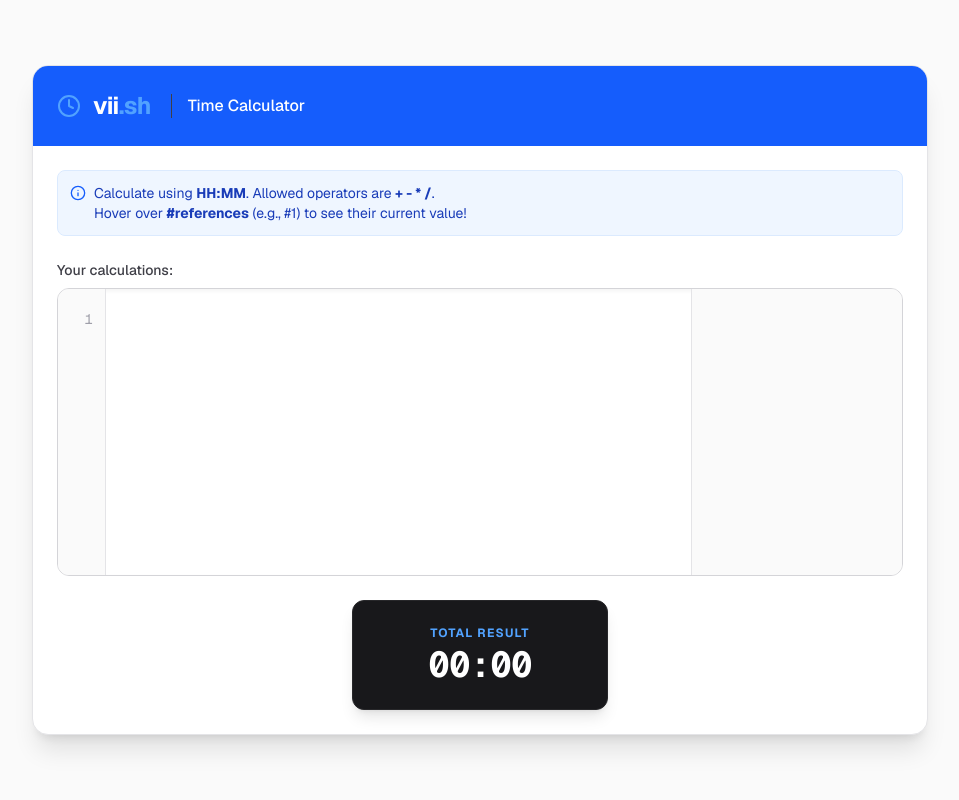
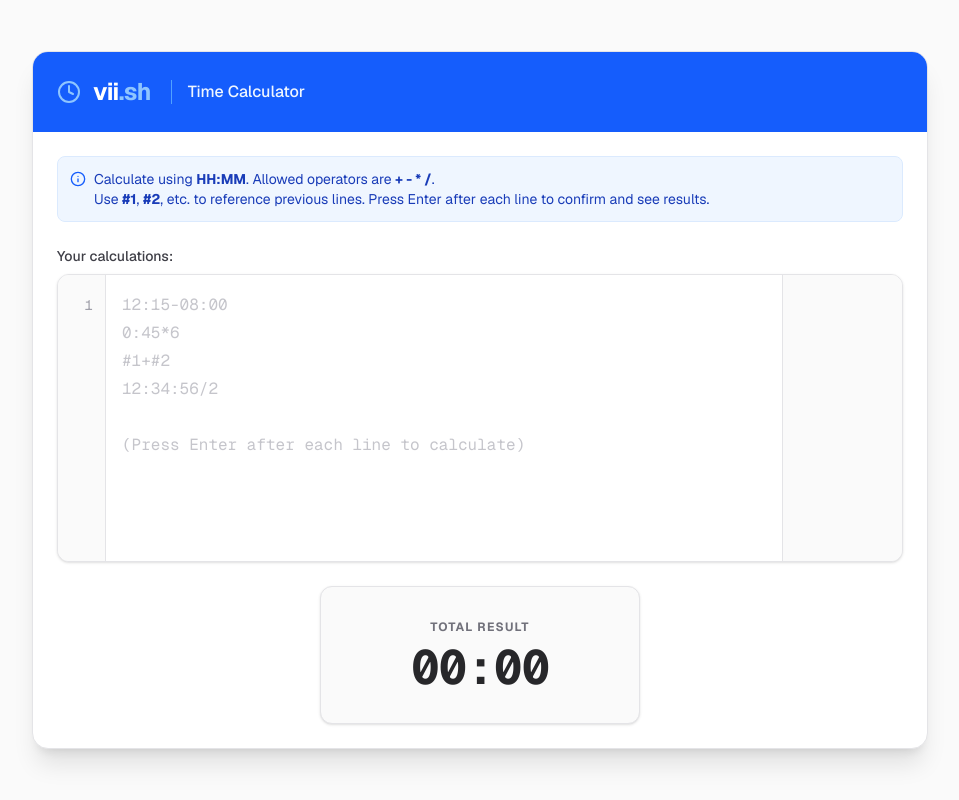
Before and after one commit to lorenzboss/vii-calculator, a Next.js app: page / in a window 1280 px wide. Shown: the whole page, without its empty margins (160-1119 px from the left). Built offline with nearby package versions, Linux system fonts and the light colour scheme.

Commit message:
Add tooltip functionality and improve styling for better user experience

```diff
--- a/app/page.tsx
+++ b/app/page.tsx
@@ -1,6 +1,6 @@
 "use client";
 
-import { AlertTriangle, Clock, Info } from "lucide-react";
+import { Clock, Info } from "lucide-react";
 import React, { useEffect, useRef, useState } from "react";
 
 type Computed = { type: "TIME" | "SCALAR"; val: number; str?: string };
@@ -327,6 +327,32 @@ export default function App(): React.ReactElement {
     setTooltip((prev) => ({ ...prev, show: false }));
   };
 
+  const handleContainerMouseMove = (e: React.MouseEvent<HTMLDivElement>) => {
+    if ((e.target as HTMLElement).tagName === "SPAN") return;
+    const rect = e.currentTarget.getBoundingClientRect();
+    const y = e.clientY - rect.top;
+    const scrollTop = bgRef.current?.scrollTop || 0;
+    const totalY = y + scrollTop;
+    const lineIndex = Math.floor((totalY - 16) / 28);
+
+    const linesCount = inputText.split("\n").length;
+    if (lineIndex >= 0 && lineIndex < linesCount) {
+      const hasError = committedLines.has(lineIndex) && errors[lineIndex];
+      if (hasError) {
+        setTooltip({
+          show: true,
+          text: errors[lineIndex],
+          x: e.clientX,
+          y: e.clientY,
+        });
+        return;
+      }
+    }
+    setTooltip((prev) =>
+      prev.show ? { show: false, text: "", x: 0, y: 0 } : prev,
+    );
+  };
+
   const renderHighlightedLine = (line: string): React.ReactNode => {
     if (!line) return null;
     const regex =
@@ -339,7 +365,7 @@ export default function App(): React.ReactElement {
       // Time (dunkleres Blau)
       if (part.match(/^\d{1,5}[:.]\d{2}(?:[:.]\d{2})?$/)) {
         return (
-          <span key={j} className="text-blue-700 font-medium">
+          <span key={j} className="text-blue-600 font-medium">
             {part}
           </span>
         );
@@ -362,7 +388,7 @@ export default function App(): React.ReactElement {
         return (
           <span
             key={j}
-            className="text-purple-700 font-medium border-b border-dashed border-purple-400 cursor-help pointer-events-auto"
+            className="text-zinc-600 font-medium border-b border-dashed border-zinc-400 cursor-help pointer-events-auto"
             onMouseEnter={(e) =>
               setTooltip({
                 show: true,
@@ -401,7 +427,7 @@ export default function App(): React.ReactElement {
       // Scalar Numbers (dunkleres Smaragdgrün)
       if (part.match(/^\d+(?:[.,]\d+)?$/)) {
         return (
-          <span key={j} className="text-emerald-700 font-medium">
+          <span key={j} className="text-zinc-600 font-medium">
             {part}
           </span>
         );
@@ -426,11 +452,11 @@ export default function App(): React.ReactElement {
       <div className="w-full max-w-4xl bg-white rounded-2xl shadow-xl overflow-hidden border border-zinc-200">
         {/* Header */}
         <div className="bg-blue-600 p-6 text-white flex items-center space-x-3">
-          <Clock className="w-6 h-6 text-blue-400" />
+          <Clock className="w-6 h-6 text-blue-300" />
           <h1 className="text-2xl font-bold tracking-tight">
-            vii<span className="text-blue-400">.sh</span>
+            vii<span className="text-blue-300">.sh</span>
           </h1>
-          <span className=" font-medium ml-2 border-l border-zinc-700 pl-4">
+          <span className="font-medium ml-2 border-l border-blue-400 pl-4 text-blue-50">
             Time Calculator
           </span>
         </div>
@@ -442,8 +468,9 @@ export default function App(): React.ReactElement {
             <p>
               Calculate using <strong>HH:MM</strong>. Allowed operators are{" "}
               <strong>+ - * /</strong>. <br />
-              Hover over <strong>#references</strong> (e.g., #1) to see their
-              current value!
+              Use <strong>#1</strong>, <strong>#2</strong>, etc. to reference
+              previous lines. Press Enter after each line to confirm and see
+              results.
             </p>
           </div>
 
@@ -454,7 +481,15 @@ export default function App(): React.ReactElement {
             >
               Your calculations:
             </label>
-            <div className="relative w-full h-72 bg-white border border-zinc-300 rounded-xl shadow-inner overflow-hidden flex">
+            <div
+              className="relative w-full h-72 bg-white border border-zinc-200 rounded-xl shadow-sm overflow-hidden flex transition-all hover:border-zinc-300 focus-within:border-zinc-400 focus-within:ring-4 focus-within:ring-zinc-100"
+              onMouseMove={handleContainerMouseMove}
+              onMouseLeave={() =>
+                setTooltip((prev) =>
+                  prev.show ? { show: false, text: "", x: 0, y: 0 } : prev,
+                )
+              }
+            >
               {/* Layer 1: Error Background */}
               <div
                 ref={bgRef}
@@ -514,8 +549,10 @@ export default function App(): React.ReactElement {
                   onClick={handleInteraction}
                   onBlur={handleBlur}
                   onScroll={handleScroll}
-                  placeholder={"Example:\n08:00\n01:30 * 2\n#1 + #2\n- 00:15"}
-                  className="absolute inset-0 w-full h-full py-4 pl-4 pr-2 resize-none outline-none font-mono text-base leading-7 whitespace-pre overflow-auto bg-transparent text-transparent caret-zinc-800 z-10"
+                  placeholder={
+                    "12:15-08:00\n0:45*6\n#1+#2\n12:34:56/2\n\n(Press Enter after each line to calculate)"
+                  }
+                  className="absolute inset-0 w-full h-full py-4 pl-4 pr-2 resize-none outline-none font-mono text-base leading-7 whitespace-pre overflow-auto bg-transparent text-transparent placeholder:text-zinc-400/60 caret-zinc-800 z-10"
                   spellCheck="false"
                 />
               </div>
@@ -523,7 +560,7 @@ export default function App(): React.ReactElement {
               {/* Outputs & Error Messages per line */}
               <div
                 ref={outputRef}
-                className="w-[25%] min-w-[120px] h-full py-4 pr-4 pl-2 overflow-hidden font-mono text-sm leading-7 text-right bg-zinc-50 border-l border-zinc-200 pointer-events-none select-none z-10 flex-shrink-0"
+                className="min-w-[120px] max-w-[40%] px-4 py-4 h-full overflow-hidden font-mono text-sm leading-7 text-right bg-zinc-50 border-l border-zinc-200 pointer-events-none select-none z-10 flex-shrink-0"
               >
                 {linesArray.map((_, i) => {
                   const showFeedback = committedLines.has(i);
@@ -549,34 +586,14 @@ export default function App(): React.ReactElement {
             </div>
           </div>
 
-          {/* Global Errors */}
-          {visibleErrors.length > 0 && (
-            <div className="bg-rose-50 border border-rose-200 p-4 rounded-xl text-rose-700 text-sm animate-in fade-in">
-              <div className="flex items-center space-x-2 font-bold mb-2">
-                <AlertTriangle className="w-4 h-4" />
-                <span>Errors found:</span>
-              </div>
-              <ul className="list-disc list-inside space-y-1">
-                {visibleErrors.map(([lineIdx, msg]) => (
-                  <li key={lineIdx}>
-                    <span className="font-semibold">
-                      Line {parseInt(lineIdx) + 1}:
-                    </span>{" "}
-                    {msg}
-                  </li>
-                ))}
-              </ul>
-            </div>
-          )}
-
           {/* Grand Total */}
-          <div className="flex justify-center mt-2">
-            <div className="bg-zinc-900 rounded-xl p-6 border border-zinc-800 flex flex-col items-center justify-center transition-all w-64 shadow-lg">
-              <span className="text-xs font-bold text-blue-400 uppercase tracking-widest mb-1 text-center">
+          <div className="flex justify-center mt-6">
+            <div className="bg-zinc-50 rounded-xl p-8 border border-zinc-200 flex flex-col items-center justify-center transition-all w-80 shadow-sm">
+              <span className="text-xs font-bold text-zinc-500 uppercase tracking-widest mb-2 text-center">
                 Total Result
               </span>
               <div
-                className={`text-4xl font-bold ${totalResult.startsWith("-") ? "text-rose-400" : "text-white"} font-mono tracking-tight`}
+                className={`text-5xl font-bold ${totalResult.startsWith("-") ? "text-rose-500" : "text-zinc-800"} font-mono tracking-tight`}
               >
                 {totalResult}
               </div>
```
